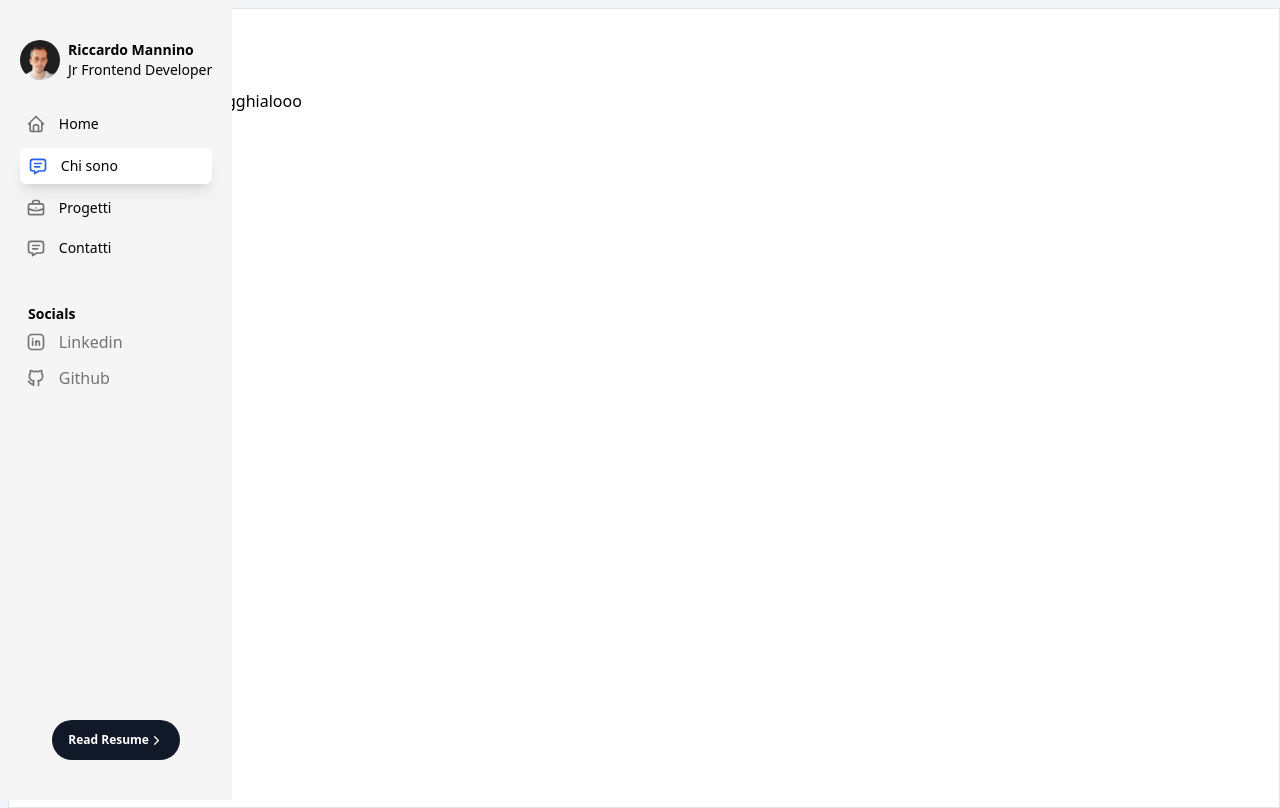
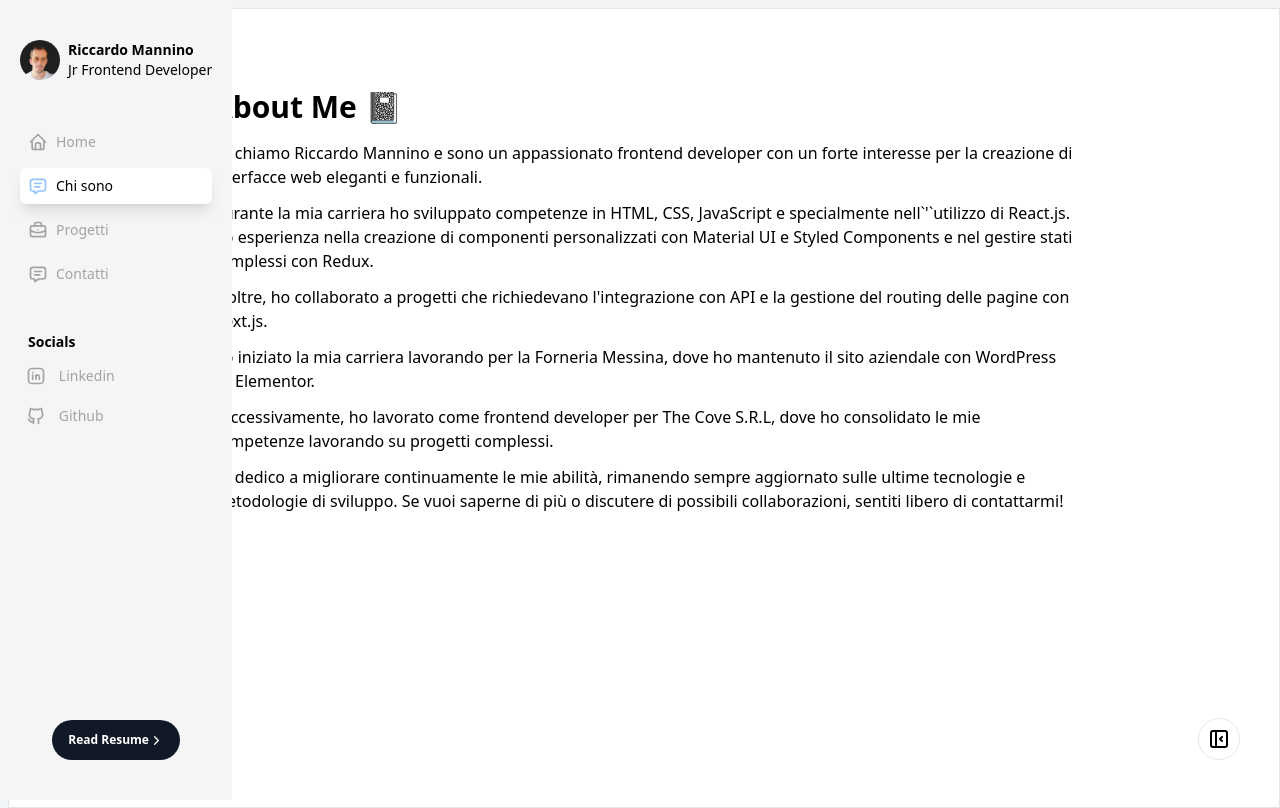
Before and after one commit to RiccardoMannino/portfolio, a Next.js app: page /about in a window 1280 px wide. Built offline with nearby package versions, Linux system fonts and the light colour scheme.

Commit message:
modifiche pagina home e about e config tailwind prettier

```diff
--- a/package.json
+++ b/package.json
@@ -23,6 +23,8 @@
     "eslint": "^8",
     "eslint-config-next": "14.2.9",
     "postcss": "^8",
+    "prettier": "^3.3.3",
+    "prettier-plugin-tailwindcss": "^0.6.8",
     "tailwindcss": "^3.4.1",
     "typescript": "^5"
   }
--- a/src/app/about/page.tsx
+++ b/src/app/about/page.tsx
@@ -1,5 +1,41 @@
-import React from "react";
+import React from 'react'
 
 export default function About() {
-	return <>pigghialooo</>;
+  return (
+    <>
+      <h1 className="mb-4 text-3xl font-bold">
+        About Me <span>📓</span>
+      </h1>
+      <p className="mb-3">
+        Mi chiamo Riccardo Mannino e sono un appassionato frontend developer con
+        un forte interesse per la creazione di interfacce web eleganti e
+        funzionali.
+      </p>
+      <p className="mb-3">
+        Durante la mia carriera ho sviluppato competenze in HTML, CSS,
+        JavaScript e specialmente nell`&apos;`utilizzo di React.js. Ho
+        esperienza nella creazione di componenti personalizzati con Material UI
+        e Styled Components e nel gestire stati complessi con Redux.
+      </p>
+      <p className="mb-3">
+        Inoltre, ho collaborato a progetti che richiedevano l&apos;integrazione
+        con API e la gestione del routing delle pagine con Next.js.
+      </p>
+
+      <p className="mb-3">
+        Ho iniziato la mia carriera lavorando per la Forneria Messina, dove ho
+        mantenuto il sito aziendale con WordPress ed Elementor.
+      </p>
+      <p className="mb-3">
+        Successivamente, ho lavorato come frontend developer per The Cove S.R.L,
+        dove ho consolidato le mie competenze lavorando su progetti complessi.
+      </p>
+      <p>
+        Mi dedico a migliorare continuamente le mie abilità, rimanendo sempre
+        aggiornato sulle ultime tecnologie e metodologie di sviluppo. Se vuoi
+        saperne di più o discutere di possibili collaborazioni, sentiti libero
+        di contattarmi!
+      </p>
+    </>
+  )
 }
--- a/src/app/page.tsx
+++ b/src/app/page.tsx
@@ -1,21 +1,22 @@
 export default function Home() {
   return (
     <>
-			<h1 className="font-semibold md:text-4xl text-2xl">
+      <h1 className="text-2xl font-semibold md:text-4xl">
         Ciao a tutti! Sono Riccardo 👋
       </h1>
-			<p className="mt-5 text-base">
-				Benvenuto nel mio Portfolio. Qui potrai scoprire i miei progetti e le
-				competenze che ho acquisito lavorando con tecnologie
-				all&apos;avanguardia come React.js, Material UI, Styled Components,
-				Tailwind CSS e Redux Toolkit.
+      <p className="mt-5 text-base text-neutral-500">
+        Benvenuto nel mio portfolio! Sono Riccardo Mannino, uno sviluppatore web
+        frontend junior con esperienza nell&apos;utilizzo di tecnologie moderne
+        come React.js, Material UI, e Styled Components.
       </p>
-			<p className="mt-5 text-base">
-				Sono appassionato di sviluppo web, con una particolare attenzione alla
-				creazione di interfacce moderne, intuitive e performanti. Se stai
-				cercando uno sviluppatore creativo e attento ai dettagli, sei nel posto
-				giusto!
+      <p className="mt-5 text-base text-neutral-500">
+        Ho lavorato su progetti che integrano Redux per la gestione degli stati
+        globali e ho competenze nello sviluppo e nella manutenzione di siti web,
+        sia custom che su piattaforme come WordPress con Elementor. Dai
+        un’occhiata ai miei progetti e contattami per collaborazioni o
+        opportunità lavorative!
       </p>
+      <h2 className="mt-5 text-xl font-medium">Tech Stack</h2>
     </>
-	);
+  )
 }
--- a/src/components/Sidebar.tsx
+++ b/src/components/Sidebar.tsx
@@ -1,9 +1,9 @@
-"use client";
-import Link from "next/link";
-import { useEffect, useState } from "react";
-import { motion } from "framer-motion";
+'use client'
+import Link from 'next/link'
+import { useEffect, useState } from 'react'
+import { motion } from 'framer-motion'
 
-import Avatar from "./Avatar";
+import Avatar from './Avatar'
 
 import {
   IconChevronRight,
@@ -14,123 +14,124 @@ import {
   IconBrandGithub,
   IconLayoutSidebarRightCollapse,
   IconLayoutSidebarRightExpand,
-} from "@tabler/icons-react";
-import { useRouter, usePathname } from "next/navigation";
+} from '@tabler/icons-react'
+import { useRouter, usePathname } from 'next/navigation'
 
 type Pagine = {
-	pagina: string;
-	href: string;
-	image?: JSX.Element;
-};
+  pagina: string
+  href: string
+  image?: JSX.Element
+}
 
 export default function Sidebar() {
-	const [isVisible, setIsVisible] = useState(true);
+  const [isVisible, setIsVisible] = useState(true)
 
-	const router = useRouter();
-	const pathname = usePathname();
+  const router = useRouter()
+  const pathname = usePathname()
 
-	const isActive = (path: string) => pathname === path;
+  const isActive = (path: string) => pathname === path
 
   useEffect(() => {
-		pathname === "/"
-			? (document.title = "Riccardo Mannino - Home")
+    pathname === '/'
+      ? (document.title = 'Riccardo Mannino - Home')
       : (document.title = `Riccardo Mannino - ${pathname
           .slice(1)
           .charAt(0)
-					.toUpperCase()}${pathname.slice(2)}`);
-	}, [pathname]);
+          .toUpperCase()}${pathname.slice(2)}`)
+  }, [pathname])
 
   const listaPagine: Pagine[] = [
     {
-			pagina: "Home",
-			href: "/",
+      pagina: 'Home',
+      href: '/',
       image: (
         <IconHome
           size={20}
-					className={isActive(`/`) ? "stroke-blue-600" : ""}
+          className={isActive(`/`) ? 'stroke-blue-300' : ''}
         />
       ),
     },
     {
-			pagina: "Chi sono",
-			href: "/about",
+      pagina: 'Chi sono',
+      href: '/about',
       image: (
         <IconMessage
           size={20}
-					className={isActive(`/about`) ? "stroke-blue-600" : ""}
+          className={isActive(`/about`) ? 'stroke-blue-300' : ''}
         />
       ),
     },
     {
-			pagina: "Progetti",
-			href: "/projects",
+      pagina: 'Progetti',
+      href: '/projects',
       image: (
         <IconBriefcase
           size={20}
-					className={isActive(`/projects`) ? "stroke-blue-600" : ""}
+          className={isActive(`/projects`) ? 'stroke-blue-300' : ''}
         />
       ),
     },
     {
-			pagina: "Contatti",
-			href: "/contact",
+      pagina: 'Contatti',
+      href: '/contact',
       image: (
         <IconMessage
           size={20}
-					className={isActive(`/contact`) ? "stroke-blue-600" : ""}
+          className={isActive(`/contact`) ? 'stroke-blue-300' : ''}
         />
       ),
     },
-	];
+  ]
 
   const social: Pagine[] = [
     {
-			pagina: "Linkedin",
-			href: "https://www.linkedin.com/in/riccardo-mannino/",
+      pagina: 'Linkedin',
+      href: 'https://www.linkedin.com/in/riccardo-mannino/',
       image: <IconBrandLinkedin size={20} />,
     },
     {
-			pagina: "Github",
-			href: "https://github.com/RiccardoMannino/",
+      pagina: 'Github',
+      href: 'https://github.com/RiccardoMannino/',
       image: <IconBrandGithub size={20} />,
     },
-	];
+  ]
 
   return (
     <>
       <motion.div
         animate={{ x: isVisible ? 0 : -210 }}
-				transition={{ type: "spring", duration: 1.5 }}
-				className="h-full bg-neutral-100 py-10 px-5 fixed left-0 flex flex-col justify-between w-fit z-50"
+        transition={{ type: 'spring', duration: 1.5 }}
+        className="fixed left-0 z-50 flex h-full w-fit flex-col justify-between bg-neutral-100 px-5 py-10"
       >
         <div className="flex flex-col gap-7">
           <Avatar />
-					<div className="flex flex-col ">
+          <div className="mt-4 flex flex-col gap-2">
             {listaPagine.map((li) => (
+              <motion.div key={li.href}>
                 <Link
-								key={li.href}
                   onClick={() => {
-									router.push(li.href);
+                    router.push(li.href)
                   }}
                   className={
                     (isActive(`${li.href}`) &&
-										"flex mb-2 flex-row p-[8px] shadow-lg rounded-md w-full bg-white stroke-blue-600  text-sm items-center") ||
-									"flex mb-2 p-[6px] text-sm  text-neutral-500 stroke-neutral-500 ease-in-out hover:text-neutral-700 hover:stroke-neutral-700 "
+                      'flex w-full items-center gap-2 rounded-md bg-white p-[8px] text-sm shadow-lg') ||
+                    'flex transform gap-2 stroke-neutral-500 p-[8px] text-sm text-neutral-400 duration-100 ease-in-out hover:stroke-neutral-700 hover:text-neutral-700'
                   }
                   href={li.href}
                 >
                   {li.image}
-								<span className="ml-[0.8rem] text-black">{li.pagina}</span>
+                  {li.pagina}
                 </Link>
+              </motion.div>
             ))}
-						<p className="font-bold text-sm mt-8 mx-2">Socials</p>
+            <p className="mx-2 mt-8 text-sm font-bold">Socials</p>
 
             {social.map((so) => (
               <Link
                 href={so.href}
                 target="_blank"
                 key={so.href}
-								className="flex flex-row items-center p-[6px] text-neutral-500 stroke-neutral-500 hover:text-neutral-700 hover:stroke-neutral-700"
+                className="delay-2 flex transform flex-row items-center stroke-neutral-500 p-[6px] text-sm text-neutral-400 duration-100 ease-in hover:stroke-neutral-700 hover:text-neutral-700"
               >
                 {so.image} <span className="ml-[0.8rem]">{so.pagina}</span>
               </Link>
@@ -138,13 +139,13 @@ export default function Sidebar() {
           </div>
         </div>
 
-				<Link className="flex justify-center" href={"/resume"} passHref>
+        <Link className="flex justify-center" href={'/resume'} passHref>
           <button
             onClick={(e) => {
-							e.preventDefault(), router.push("/resume");
+              e.preventDefault(), router.push('/resume')
             }}
             type="button"
-						className="flex justify-between rounded-full text-white bold bg-gray-900 px-4 py-3 text-xs font-semibold items-center"
+            className="bold flex items-center justify-between rounded-full bg-gray-900 px-4 py-3 text-xs font-semibold text-white"
           >
             Read Resume {<IconChevronRight size={15} color="white" />}
           </button>
@@ -153,7 +154,7 @@ export default function Sidebar() {
       <motion.button
         animate={{ rotate: !isVisible ? 0 : 180 }}
         transition={{ duration: 1 }}
-				className="fixed lg:hidden bottom-10 right-10 border rounded-[50%] p-2 "
+        className="fixed bottom-10 right-10 rounded-[50%] border p-2"
         onClick={() => setIsVisible(!isVisible)}
       >
         {isVisible ? (
@@ -163,5 +164,5 @@ export default function Sidebar() {
         )}
       </motion.button>
     </>
-	);
+  )
 }
```
Also changed, not shown: src/app/contact/page.tsx (+29 -29 lines), 2 other files (tests, documents, lock files or other folders). Lines whose indentation alone changed are shown as unchanged.
